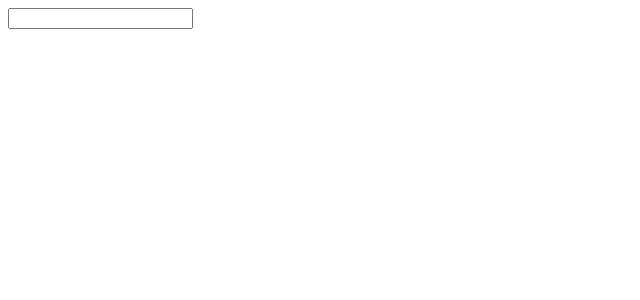
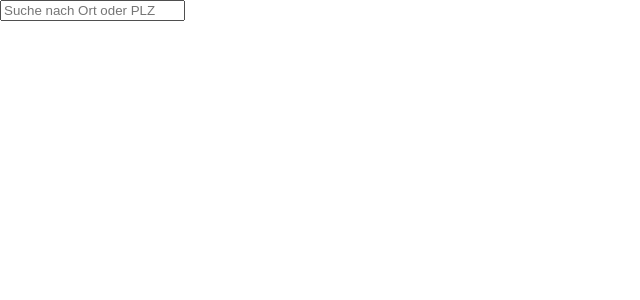
Before and after one commit to Sun0fABeach/weather-service, a Vue app in the folder frontend/: page / in a window 1280 px wide. Shown: the top 300 px of the page, without its empty margins (0-640 px from the left). Built offline with nearby package versions, Linux system fonts and the light colour scheme.

Commit message:
Do some frontend scaffolding

```diff
--- a/frontend/src/App.vue
+++ b/frontend/src/App.vue
@@ -1,42 +1,37 @@
 <template>
   <div id="app">
-    <input type="text" v-model.trim="query" @keydown.enter="getWeather">
-    <div>{{ weather }}</div>
+    <InputPanel @forecast="report => weatherData = report" />
+    <WeatherReport :forecast="weatherData" />
   </div>
 </template>
 
 <script>
-import axios from 'axios'
+import InputPanel from '@/components/InputPanel'
+import WeatherReport from '@/components/WeatherReport'
 
 export default {
-  name: 'app',
+  components: {
+    InputPanel,
+    WeatherReport
+  },
   data () {
     return {
-      query: '',
-      weather: null
-    }
-  },
-  methods: {
-    async getWeather () {
-      if (!this.query) {
-        return
-      }
-      try {
-        const response = await axios.get(
-          `https://localhost:5001/api/weather/forecast?city=${this.query}`
-        )
-        this.weather = response.data
-        this.query = ''
-      } catch (error) {
-        console.log(error)
-      }
+      weatherData: null
     }
   }
 }
 </script>
 
 <style lang="scss">
+body {
+  margin: 0;
+  padding: 0;
+}
+
 #app {
+  display: flex;
+  flex-direction: column;
+  height: 100vh;
   font-family: 'Avenir', Helvetica, Arial, sans-serif;
 }
 </style>
--- /dev/null
+++ b/frontend/src/components/DayTab.vue
@@ -0,0 +1,13 @@
+<template>
+  <div></div>
+</template>
+
+<script>
+export default {
+
+}
+</script>
+
+<style>
+
+</style>
--- /dev/null
+++ b/frontend/src/components/DayTabs.vue
@@ -0,0 +1,17 @@
+<template>
+  <DayTab />
+</template>
+
+<script>
+import DayTab from '@/components/DayTab'
+
+export default {
+  components: {
+    DayTab
+  }
+}
+</script>
+
+<style>
+
+</style>
--- /dev/null
+++ b/frontend/src/components/InputPanel.vue
@@ -0,0 +1,42 @@
+<template>
+  <div>
+    <input
+      type="text"
+      placeholder="Suche nach Ort oder PLZ"
+      v-model.trim="query"
+      @keydown.enter="requestWeather"
+    >
+  </div>
+</template>
+
+<script>
+import axios from 'axios'
+
+export default {
+  data () {
+    return {
+      query: ''
+    }
+  },
+  methods: {
+    async requestWeather () {
+      if (!this.query) {
+        return
+      }
+      try {
+        const response = await axios.get(
+          `https://localhost:5001/api/weather/forecast?city=${this.query}`
+        )
+        this.$emit('forecast', response.data)
+        this.query = ''
+      } catch (error) {
+        console.log(error)
+      }
+    }
+  }
+}
+</script>
+
+<style lang="scss" scoped>
+
+</style>
--- /dev/null
+++ b/frontend/src/components/ReportPanel.vue
@@ -0,0 +1,13 @@
+<template>
+  <div></div>
+</template>
+
+<script>
+export default {
+
+}
+</script>
+
+<style>
+
+</style>
--- /dev/null
+++ b/frontend/src/components/ReportPanels.vue
@@ -0,0 +1,17 @@
+<template>
+  <ReportPanel />
+</template>
+
+<script>
+import ReportPanel from '@/components/ReportPanel'
+
+export default {
+  components: {
+    ReportPanel
+  }
+}
+</script>
+
+<style>
+
+</style>
--- /dev/null
+++ b/frontend/src/components/WeatherReport.vue
@@ -0,0 +1,28 @@
+<template>
+  <div>
+    <DayTabs />
+    <ReportPanels />
+    {{ forecast }}
+  </div>
+</template>
+
+<script>
+import DayTabs from '@/components/DayTabs'
+import ReportPanels from '@/components/ReportPanels'
+
+export default {
+  components: {
+    DayTabs,
+    ReportPanels
+  },
+  props: {
+    forecast: {
+      type: Object
+    }
+  }
+}
+</script>
+
+<style lang="scss" scoped>
+
+</style>
```
